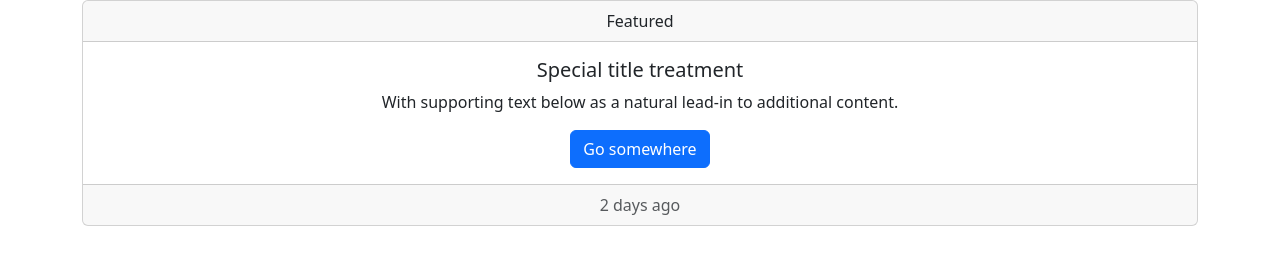
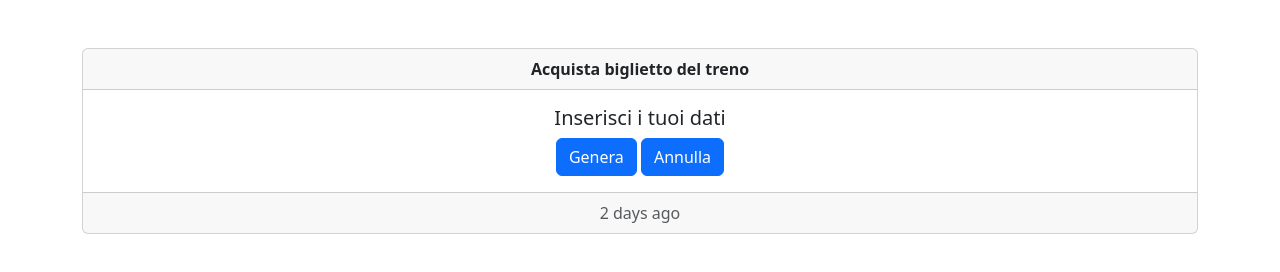
Before and after one commit to carmelocammalleri/js-biglietto-treno-form, a plain HTML site: page index.html in a window 1280 px wide. Drawn offline with nearby package versions, Linux system fonts and the light colour scheme.

Commit message:
[edit]: card element

```diff
--- a/index.html
+++ b/index.html
@@ -15,15 +15,19 @@
 <body>
 
 
-  <main class="container">
+  <main class="container my-5 ">
     <div class="card text-center">
-      <div class="card-header">
-        Featured
+      <div class="card-header fw-bold">
+        Acquista biglietto del treno
       </div>
       <div class="card-body">
-        <h5 class="card-title">Special title treatment</h5>
-        <p class="card-text">With supporting text below as a natural lead-in to additional content.</p>
-        <a href="#" class="btn btn-primary">Go somewhere</a>
+        <h5 class="card-title">Inserisci i tuoi dati</h5>
+        <form action="">
+
+        </form>
+
+        <button href="#" class="btn btn-primary">Genera</button>
+        <button href="#" class="btn btn-primary">Annulla</button>
       </div>
       <div class="card-footer text-body-secondary">
         2 days ago
```
